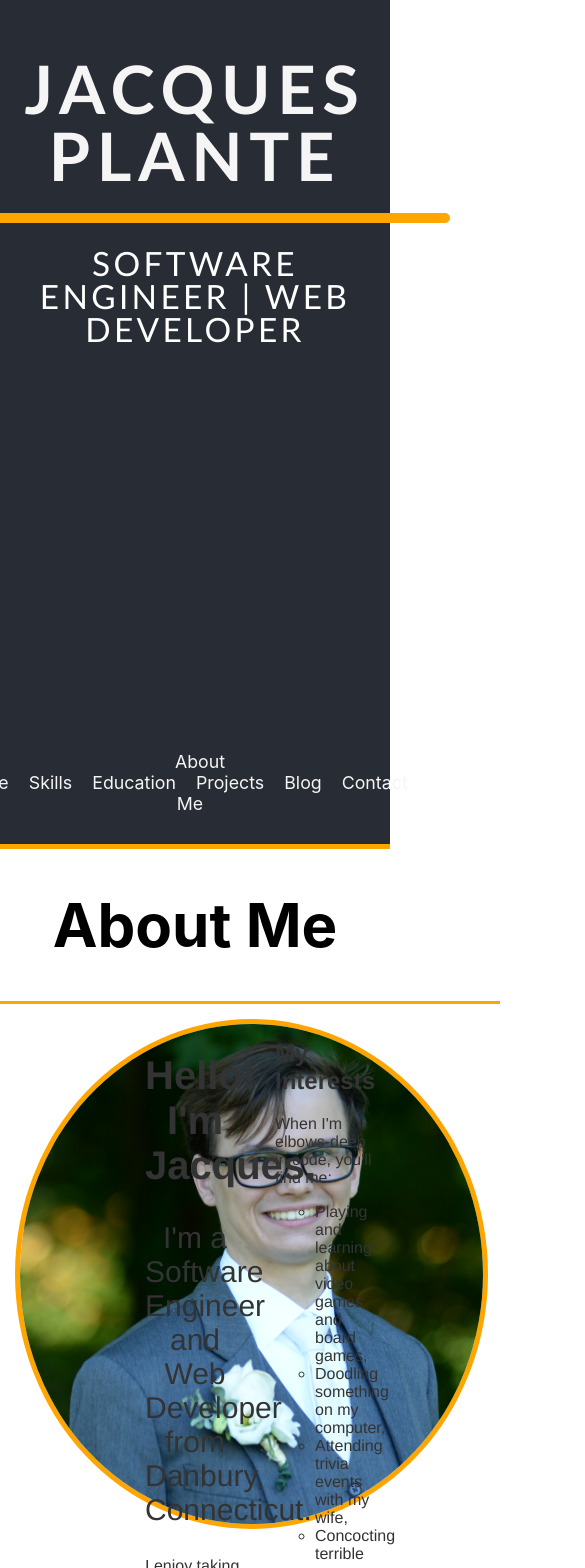
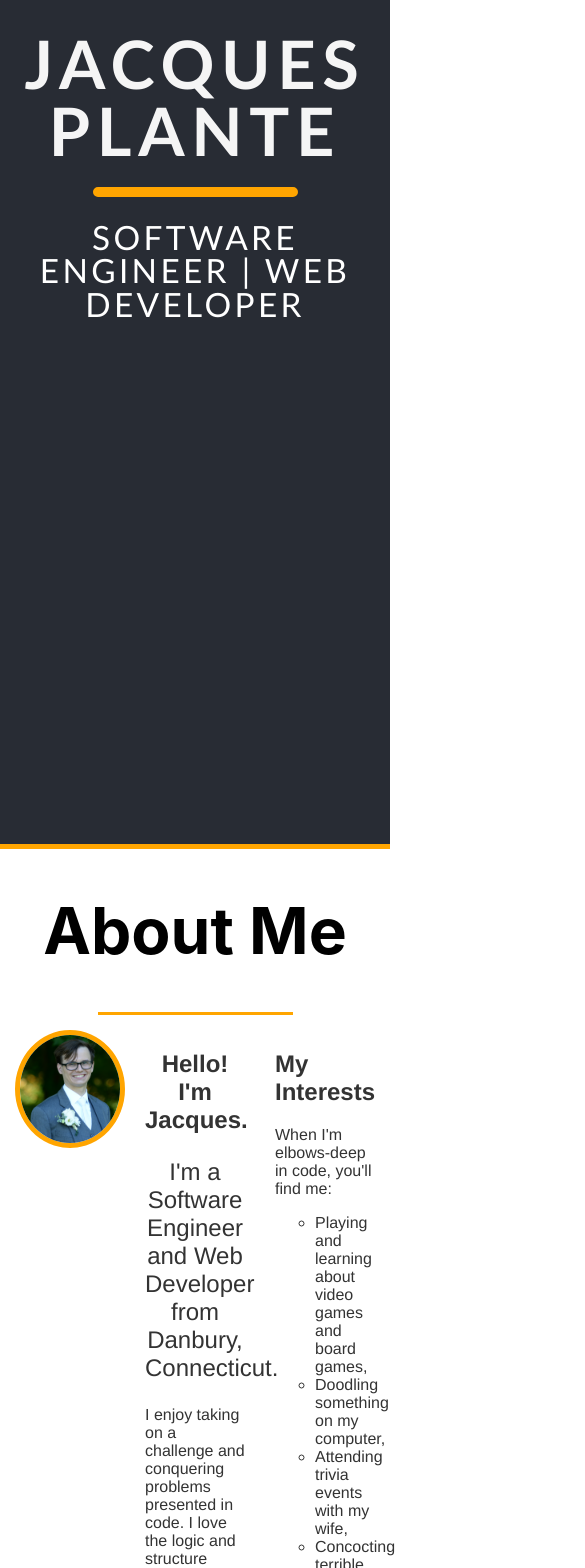
Before and after one commit to JPlante9117/portfolio, a React (Create React App) app: page / in a window 390 px wide. Shown: the top 1568 px of the page, 585 px wide, since content can reach past the window. Built offline with nearby package versions, Linux system fonts and the light colour scheme.

Commit message:
css changes

```diff
--- a/src/App.css
+++ b/src/App.css
@@ -1,5 +1,6 @@
 html {
   scroll-behavior: smooth;
+  overflow-x: hidden;
 }
 
 .App {
@@ -10,7 +11,7 @@ html {
 
 div.centeredLine, .leftLine, .rightLine {
   display: block;
-  width: 500px;
+  width: 50vw;
   height: 3px;
   padding: 0!important;
   background: orange;
@@ -54,7 +55,7 @@ div.col-1-2 {
 }
 
 h1 {
-  font-size: 60px;
+  font-size: 4em;
   display: flex;
   flex-direction: column;
   align-items: left;
@@ -87,7 +88,7 @@ h1 {
 
 .skillTitle {
   font-family: 'Gill Sans', 'Gill Sans MT', Calibri, 'Trebuchet MS', sans-serif;
-  font-size: 30px;
+  font-size: 1.5em;
 }
 
 .skillsSection {
@@ -131,7 +132,7 @@ h1.mainHeader {
 }
 
 hr {
-  width: 500px;
+  width: 50vw;
   border: 5px solid orange;
   border-radius: 10px;
 }
@@ -156,9 +157,11 @@ p.title {
 }
 
 .tabs {
-  position: absolute;
+  position: relative;
   bottom: 30px;
   z-index: 100;
+  width: 90%;
+  font-size: 1em;
 }
 
 a.tabLinks {
@@ -203,20 +206,20 @@ a.tabLinks:visited {
 }
 
 .selfImage {
-  height: 500px;
-  width: auto;
+  height: auto;
+  width: 100%;
   border-radius: 50%;
   border: 5px solid orange;
 }
 
 .aboutTopLine {
   text-align: center;
-  font-size: 30px;
+  font-size: 1.5em;
 }
 
 .aboutIntro {
   text-align: center;
-  font-size: 40px;
+  font-size: 1.5em;
 }
 
 /* EDUCATION CSS */
@@ -229,11 +232,6 @@ a.tabLinks:visited {
   display: block;
   background-color: white;
   min-height: 50vh;
-}
-
-.schoolImg {
-  height: 80px;
-  width: auto;
 }
 
 .school {
@@ -474,3 +472,24 @@ div.footer {
 .blogDate {
   font-size: smaller;
 }
+
+/* MEDIA QUERIES */
+
+@media screen and (max-width: 1024px) {
+	.col-1-2,
+	.col-1-3 { padding: 15px; }
+}
+
+@media screen and (max-width: 800px) {
+	.col-1-2,
+	.col-1-3 { padding: 10px; width: 100%; }
+}
+
+@media screen and (max-width: 768px) {
+	.container { max-width: 750px; }
+}
+
+@media screen and (max-width: 640px) {
+	.col-1-2,
+	.col-1-3 { float: none; width: 100%; }
+}
--- a/src/containers/HeaderContainer.js
+++ b/src/containers/HeaderContainer.js
@@ -27,15 +27,17 @@ export default class HeaderContainer extends Component {
                         <SocialMediaContainer />
                     </div>
                 </ScrollAnimation>
+                <div className="row">
                     <div className="tabs">
-                    <ScrollAnimation animateIn="fadeIn" animateOnce={true} delay={0}>
-                        <a className="tabLinks" href="#about">About Me</a>
+                        <ScrollAnimation animateIn="fadeIn" animateOnce={true} delay={3500} offset={0}>
+                            <a className="tabLinks" href="#about">About</a>
                             <a className="tabLinks" href="#skills">Skills</a>
                             <a className="tabLinks" href="#education">Education</a>
                             <a className="tabLinks" href="#projects">Projects</a>
                             <a className="tabLinks" href="#blog">Blog</a>
-                        <a className="tabLinks" href="#contact">Contact Me</a>
+                            <a className="tabLinks" href="#contact">Contact</a>
                         </ScrollAnimation>
+                    </div>
                 </div>
             </div>
         )
--- a/src/containers/ProjectsContainer.js
+++ b/src/containers/ProjectsContainer.js
@@ -6,8 +6,10 @@ import organizer from '../images/projectImages/gameorganizer.png'
 import forum from '../images/projectImages/forummaker.png'
 import research from '../images/projectImages/researchlogger.png'
 import runegame from '../images/projectImages/runenumbergame.png'
+import appaday from '../images/projectImages/appaday.png'
 
 const projects = [
+    {title: "App A Day", languages: "React | Redux", image: `${appaday}`, description: "Organize your job applications all into one place and set personal goals to keep you on track.", github: "https://github.com/JPlante9117/app-a-day-frontend", demo: "https://www.youtube.com/watch?v=HICSW-_vnOw"},
     {title: "Game Organizer", languages: "JavaScript | Ruby on Rails", image: `${organizer}`, description: "An app designed to help game collectors pick the perfect game for their next event.", github: "https://github.com/JPlante9117/javascript_project", demo: "https://jplante9117.github.io/javascript_project"},
     {title: "Forum Maker", languages: "Ruby on Rails", image: `${forum}`, description: "Create and customize a forum of your favorite fandom with this app!", github: "https://github.com/JPlante9117/forum_rails_project", demo: "https://www.youtube.com/watch?v=XSHETtlJeOQ&t"},
     {title: "Pokémon Research Logger", languages: "Ruby | Sinatra", image: `${research}`, description: "Play the role of a Pokémon researcher in this entry logging app.", github: "https://github.com/JPlante9117/sinatra-project", demo: "https://www.youtube.com/watch?v=fxdVBzxdm3M&t"}
```
Also changed, not shown: src/images/projectImages/appaday.png (added). Lines whose indentation alone changed are shown as unchanged.
